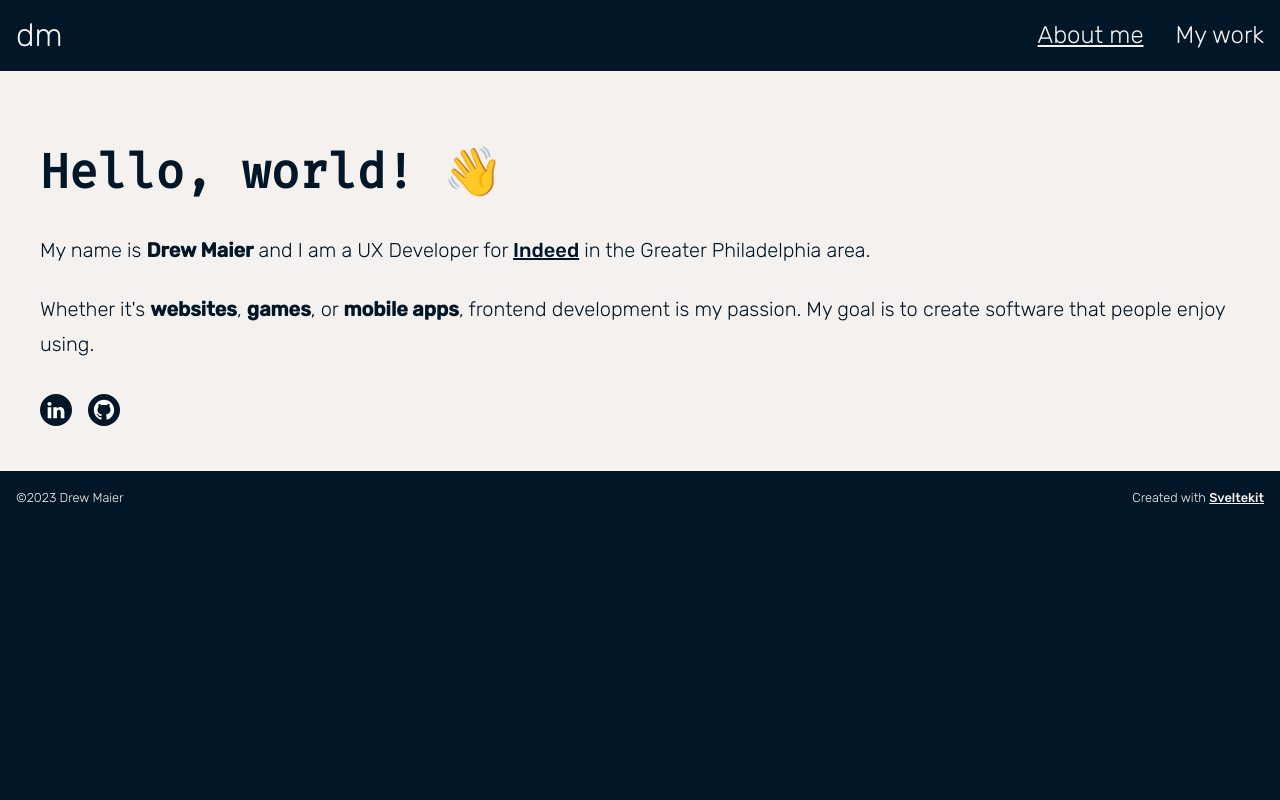
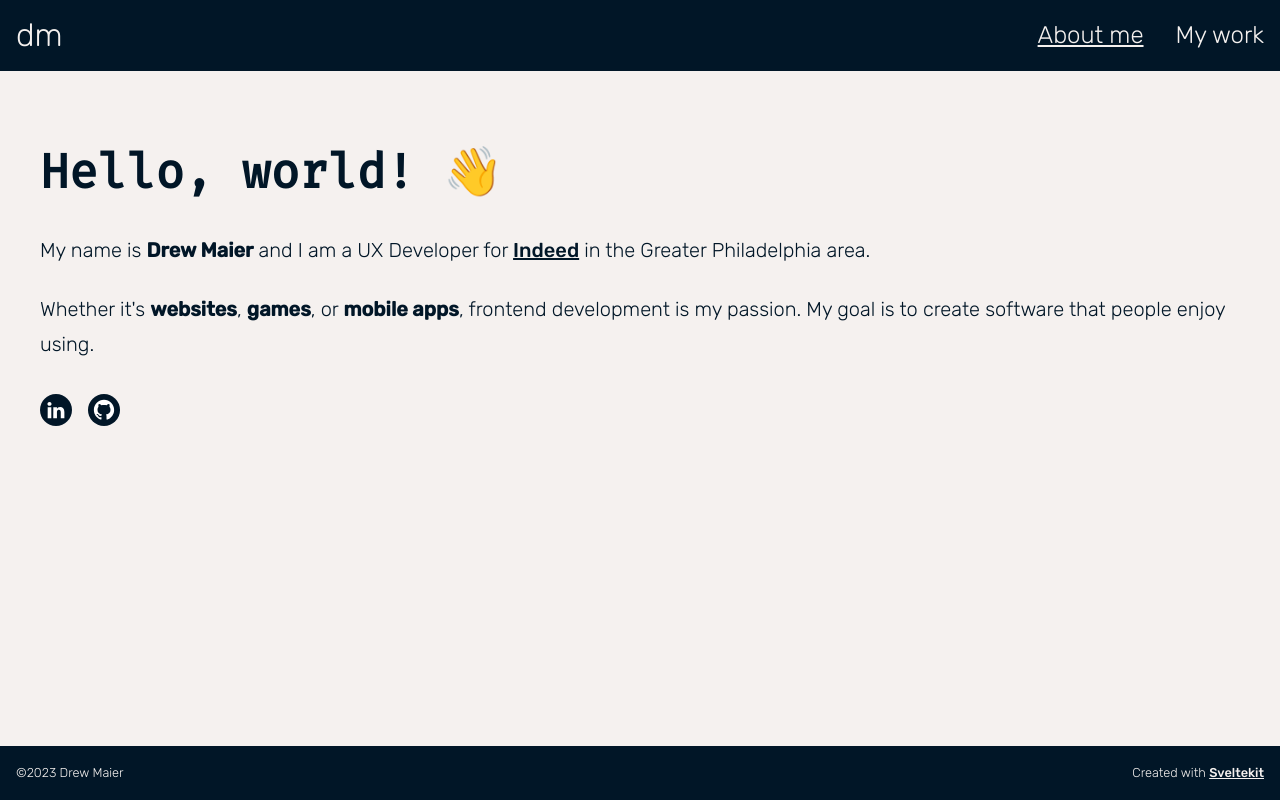
Before and after one commit to drewcmaier/portfolio, a SvelteKit app: page / in a window 1280 px wide. Built offline with nearby package versions, Linux system fonts and the light colour scheme.

Commit message:
fix: grow body content to 100%

```diff
--- a/src/app.html
+++ b/src/app.html
@@ -1,12 +1,15 @@
 <!DOCTYPE html>
 <html lang="en">
+
 <head>
 	<meta charset="utf-8" />
 	<link rel="icon" href="%sveltekit.assets%/favicon.png" />
 	<meta name="viewport" content="width=device-width" />
 	%sveltekit.head%
 </head>
+
 <body data-sveltekit-preload-data="hover">
-		<div style="display: contents">%sveltekit.body%</div>
+	%sveltekit.body%
 </body>
+
 </html>
--- a/src/routes/style.css
+++ b/src/routes/style.css
@@ -61,15 +61,23 @@
 } */
 
 html {
+    height: 100%;
     background-color: var(--color-primary);
 }
 
 body {
-    margin: 0;
+    display: flex;
+    flex-direction: column;
+    height: 100%;
     background-attachment: fixed;
     background-color: var(--color-background);
     background-size: 100vw 100vh;
     font-weight: var(--font-weight-normal);
+    margin: 0;
+}
+
+main {
+    flex: 1;
 }
 
 :where(h1, h2, h3, h4, h5, p) {
```
Lines whose indentation alone changed are shown as unchanged.
